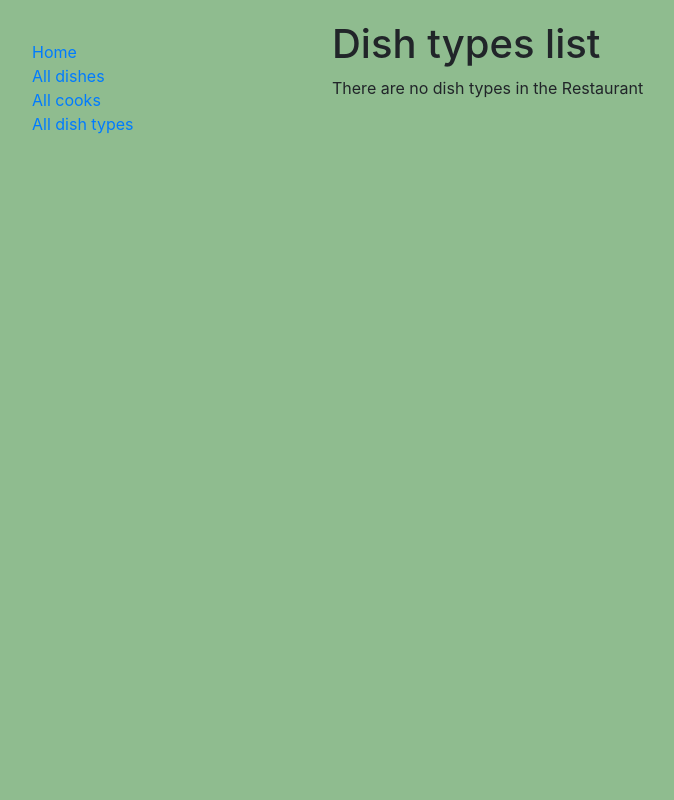
After one commit to Bogdanneww/restaurant-kitchen-service, a Django app: page /restaurant/dish-types/ in a window 1280 px wide. The commit adds this page. Shown: the whole page, without its empty margins (3-677 px from the left). Run offline with Django 5.2, Linux system fonts and the light colour scheme; data that the repository does not hold is empty.

Commit message:
Create dish types list

```diff
--- a/restaurant/urls.py
+++ b/restaurant/urls.py
@@ -1,9 +1,10 @@
 from django.urls import path
-from restaurant.views import index
+from restaurant.views import index, dish_types_list_view
 
 
 urlpatterns = [
     path("", index, name="index"),
+    path("dish-types/", dish_types_list_view, name="dish-types-list"),
 ]
 
 app_name = "restaurant"
--- a/restaurant/views.py
+++ b/restaurant/views.py
@@ -13,3 +13,11 @@ def index(request: HttpRequest) -> HttpResponse:
         "num_dish_types": num_dish_types,
     }
     return render(request, "restaurant/index.html", context = context)
+
+
+def dish_types_list_view(request: HttpRequest) -> HttpResponse:
+    dish_types_list = DishType.objects.all()
+    context = {
+        "dish_types_list": dish_types_list,
+    }
+    return render(request, "restaurant/dish_types_list.html", context = context)
--- a/restaurant_service/settings.py
+++ b/restaurant_service/settings.py
@@ -117,6 +117,10 @@ USE_TZ = True
 
 STATIC_URL = "static/"
 
+STATICFILES_DIRS = [
+    BASE_DIR / "static",
+]
+
 # Default primary key field type
 # https://docs.djangoproject.com/en/5.2/ref/settings/#default-auto-field
 
--- /dev/null
+++ b/static/css/styles.css
@@ -0,0 +1,9 @@
+body {
+    margin-top: 20px;
+    background: darkseagreen;
+}
+
+.sidebar-nav {
+    padding: 20px;
+    list-style: none;
+}
--- a/templates/base.html
+++ b/templates/base.html
@@ -4,43 +4,25 @@
   {% block title %}
     <title>Restaurant</title>
   {% endblock %}
+  {% load static %}
   <meta charset="utf-8">
   <meta name="viewport" content="width=device-width, initial-scale=1">
   <link rel="stylesheet" href="https://cdn.jsdelivr.net/npm/bootstrap@4.6.2/dist/css/bootstrap.min.css" integrity="sha384-xOolHFLEh07PJGoPkLv1IbcEPTNtaed2xpHsD9ESMhqIYd0nLMwNLD69Npy4HI+N" crossorigin="anonymous">
+  <link rel="stylesheet" href="{% static 'css/styles.css' %}">
 </head>
 <body>
 <div class="container-fluid">
   <div class="row">
     <div class="col-sm-3">
-      <ul>
-        <li>
-          <a href="{% url 'restaurant:index' %}">Home</a>
-        </li>
-        <li>
-          <a href="#">All dishes</a>
-        </li>
-        <li>
-          <a href="#">All cooks</a>
-        </li>
-        <li>
-          <a href="#">All dish types</a>
-        </li>
-      </ul>
+      {% block sidebar %}
+        {% include 'includes/sidebar.html' %}
+      {% endblock %}
     </div>
     <div class="col-sm-9">
-      <h1>Restaurant</h1>
-      <p>Welcome to the Restaurant!</p>
-      <h3>Restaurant content</h3>
-      <ul>
-        <li>Number of dishes: {{ num_dishes }}</li>
-        <li>Number of cooks: {{ num_cooks }}</li>
-        <li>Number of dish types: {{ num_dish_types }}</li>
-      </ul>
+      {% block content %}
+      {% endblock %}
     </div>
   </div>
-
 </div>
-
 </body>
-
 </html>
--- /dev/null
+++ b/templates/includes/sidebar.html
@@ -0,0 +1,14 @@
+<ul class="sidebar-nav">
+  <li>
+    <a href="{% url 'restaurant:index' %}">Home</a>
+  </li>
+  <li>
+    <a href="#">All dishes</a>
+  </li>
+  <li>
+    <a href="#">All cooks</a>
+  </li>
+  <li>
+    <a href="#">All dish types</a>
+  </li>
+</ul>
--- /dev/null
+++ b/templates/restaurant/dish_types_list.html
@@ -0,0 +1,14 @@
+{% extends "base.html" %}
+
+{% block content %}
+  <h1>Dish types list</h1>
+  {% if dish_types_list %}
+    <ul>
+      {% for dish_type in dish_types_list %}
+        <li>{{ dish_type.name }}</li>
+      {% endfor %}
+    </ul>
+  {% else %}
+    <p>There are no dish types in the Restaurant</p>
+  {% endif %}
+{% endblock %}
```
Also changed, not shown: templates/restaurant/index.html (+10 -0 lines).
